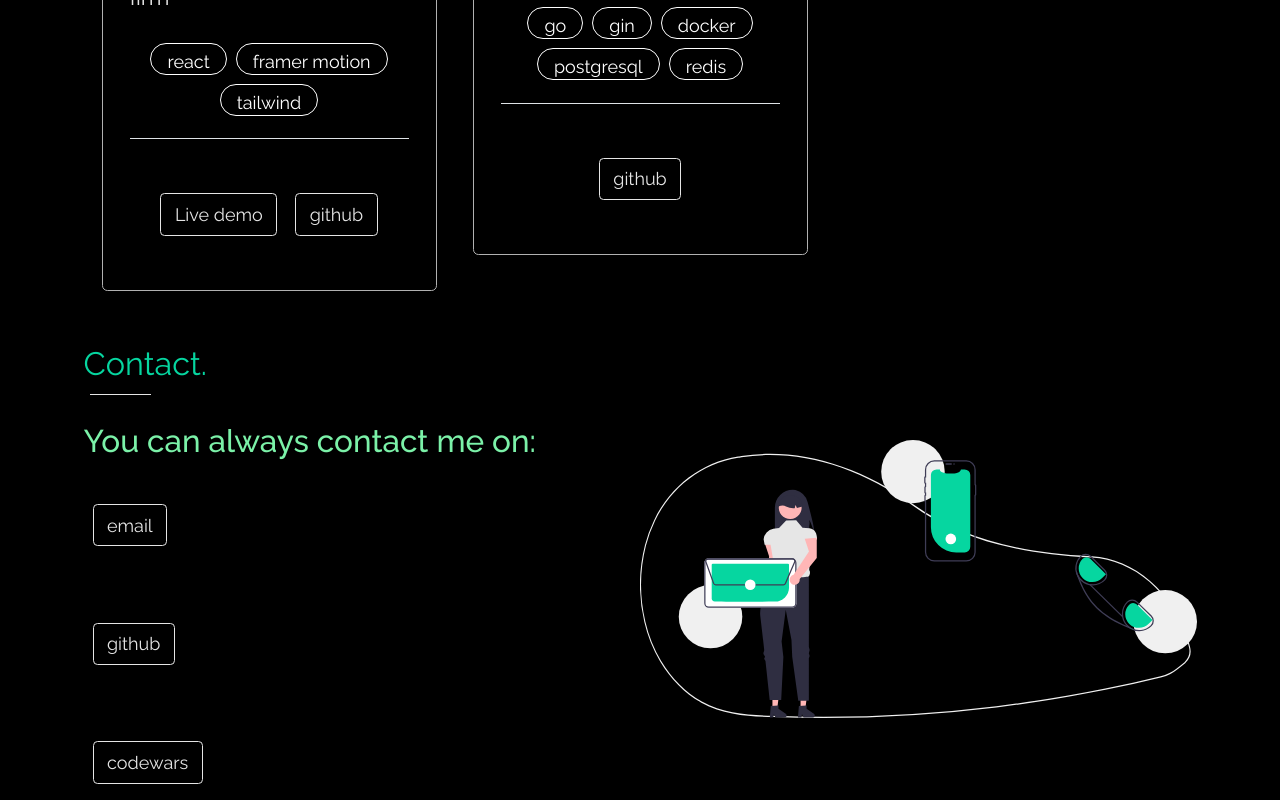
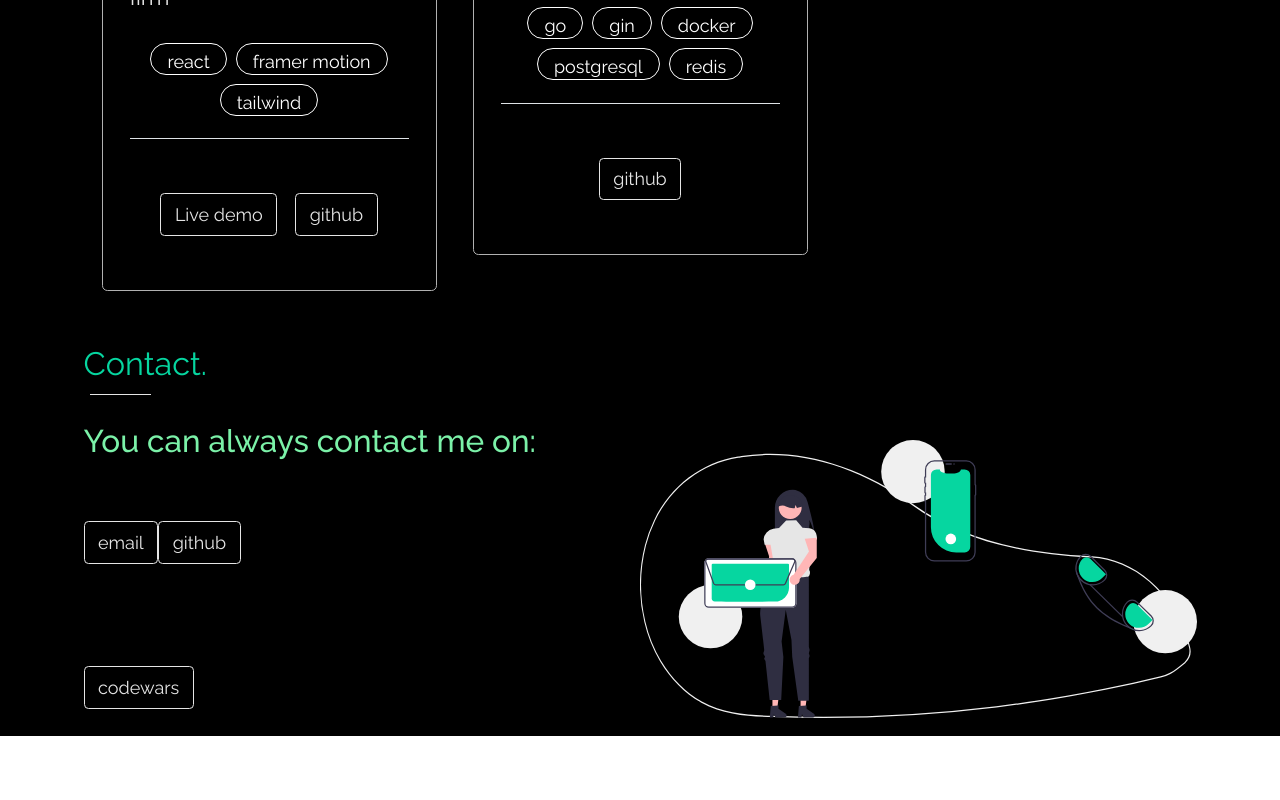
Before and after one commit to dglitxh/portfolio, a React (Create React App) app: page / in a window 1280 px wide. Shown: the part 3110-3910 px from the top of the page. After the commit the page ends 3846 px from the top, so only its background shows below. Built offline with nearby package versions, Linux system fonts and the light colour scheme.

Commit message:
upd: contacts

```diff
--- a/src/components/Contact.js
+++ b/src/components/Contact.js
@@ -29,18 +29,16 @@ const Contact = () => {
                 href="mailto:dzzy104@gmail.com"
                 rel="noreferrer"
                 target="_blank"
-                className="btn btn-outline-primary mx-2"
+                className="btn btn-outline-primary my-2"
               >
                 email
               </a>
-              <br></br>
-              <br></br>
-              <br></br>
+
               <a
                 href="http://github.com/dglitxh"
                 rel="noreferrer"
                 target="_blank"
-                className="btn btn-outline-primary mx-2"
+                className="btn btn-outline-primary my-3"
               >
                 github
               </a>
@@ -51,7 +49,7 @@ const Contact = () => {
                 href="http://codewars.com/users/Ydglitch"
                 rel="noreferrer"
                 target="_blank"
-                className="btn btn-outline-primary mx-2"
+                className="btn btn-outline-primary my-2"
               >
                 codewars
               </a>
```
